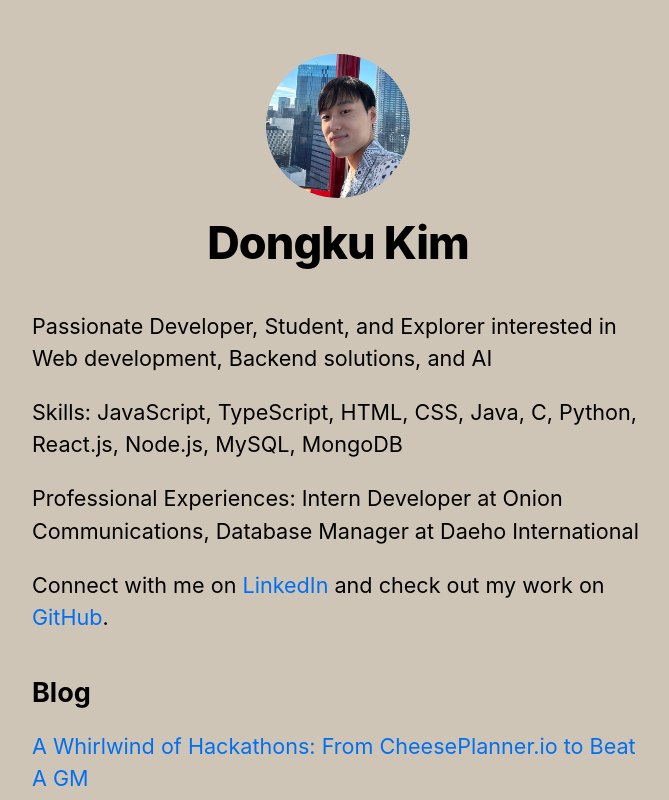
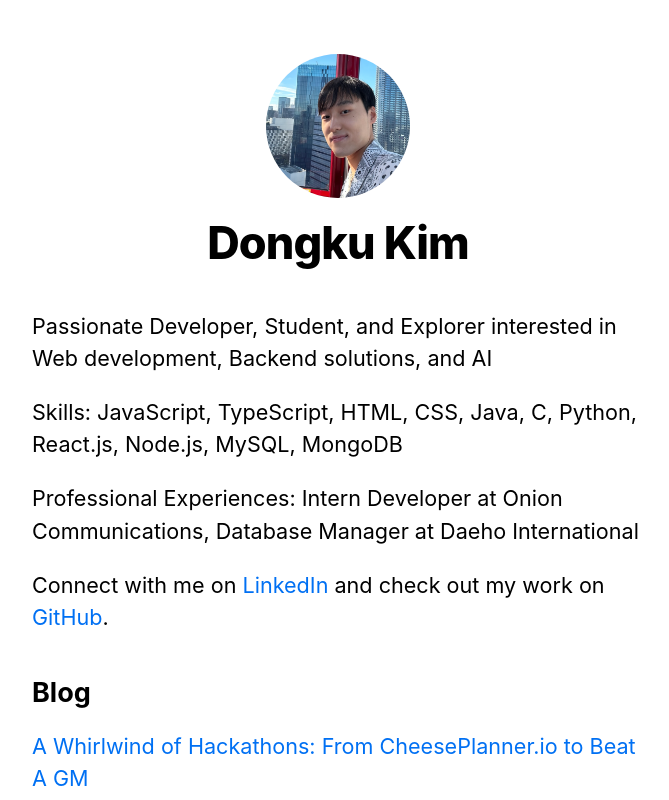
Before and after one commit to DK-Kim4312/nextjs-blog, a Next.js app: page / in a window 1280 px wide. Shown: the top 800 px of the page, without its empty margins (302-971 px from the left). Built offline with nearby package versions, Linux system fonts and the light colour scheme.

Commit message:
color change rollback

```diff
--- a/styles/global.css
+++ b/styles/global.css
@@ -6,7 +6,7 @@ body {
     Cantarell, Fira Sans, Droid Sans, Helvetica Neue, sans-serif;
   line-height: 1.6;
   font-size: 18px;
-  background-color: #cec5b6;
+  background-color: #ffffff;
 }
 
 * {
```
